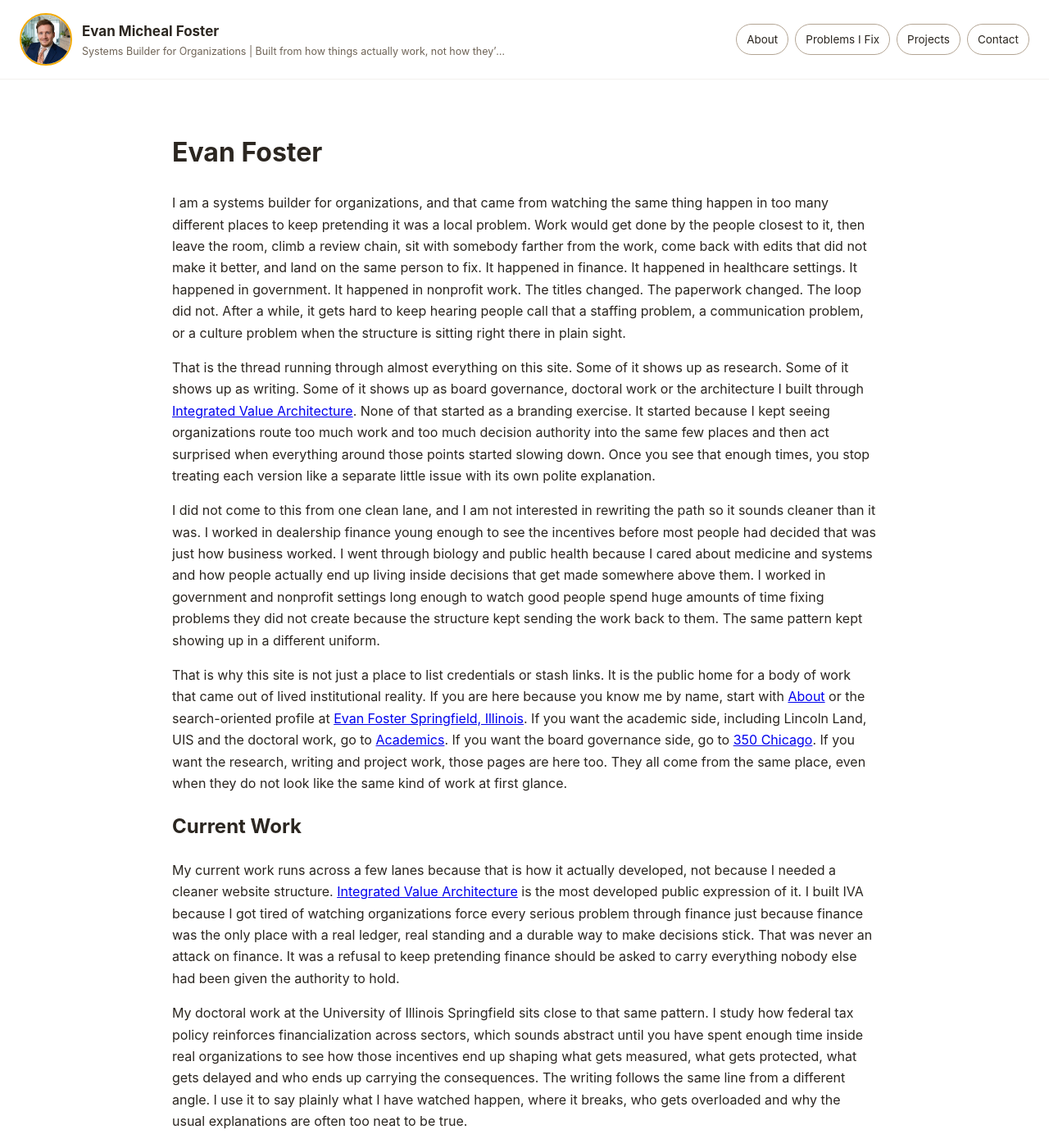
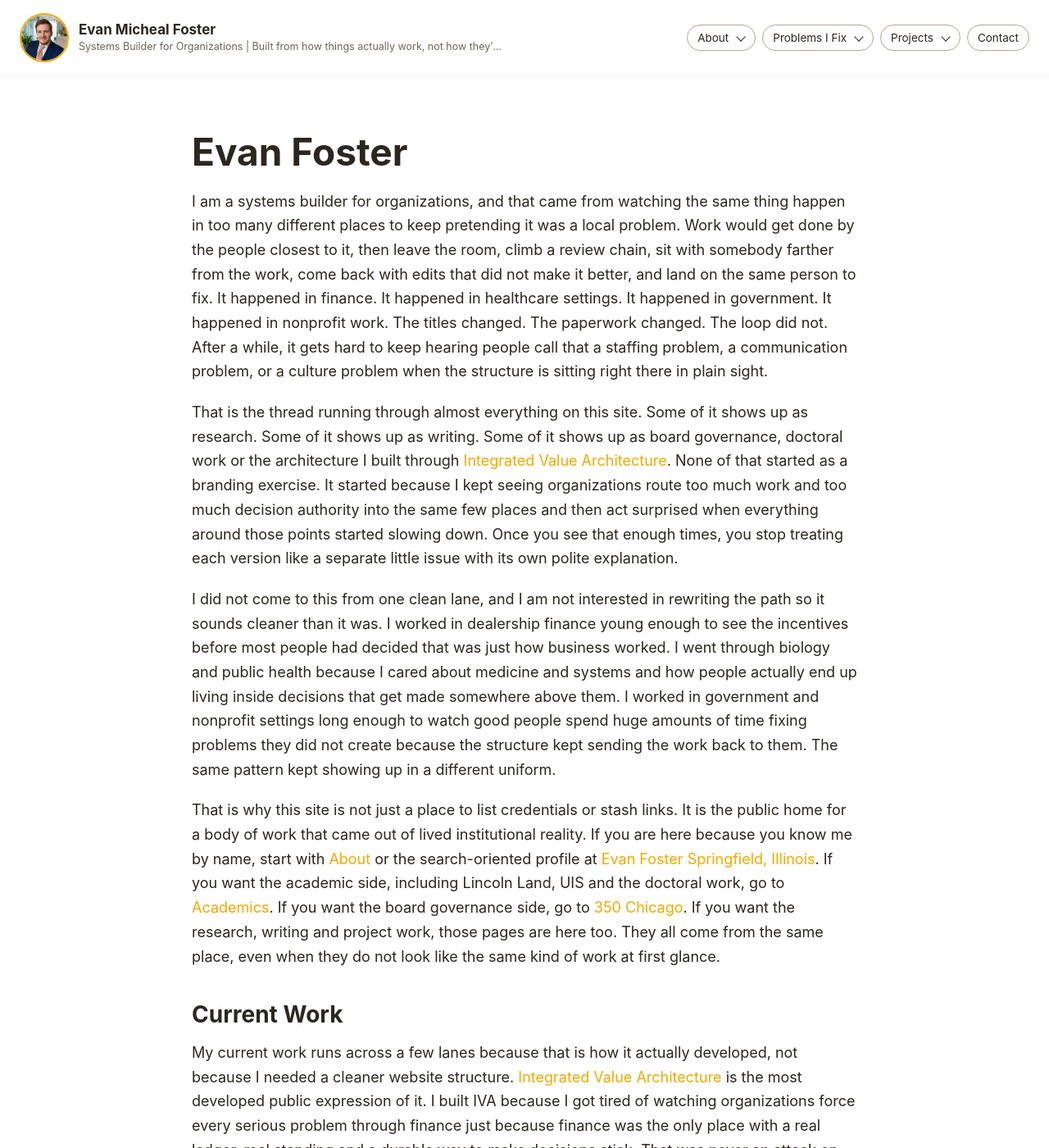
Before and after one commit to efost7873/evanmichealfoster.com, a Jekyll site: the page built from index.md, in a window 1280 px wide and 1400 px high. Shown: the whole window at 82% size. Built offline with Jekyll 4.4.1, drawn with Linux system fonts in a browser that asks for light colours.

Commit message:
Update style.css

```diff
--- a/css/style.css
+++ b/css/style.css
@@ -13,6 +13,10 @@ line-height:1.65;
 img{
 max-width:100%;
 display:block;
+}
+
+*{
+box-sizing:border-box;
 }
 
 
@@ -40,6 +44,13 @@ display:flex;
 align-items:center;
 gap:12px;
 max-width:60%;
+min-width:0;
+}
+
+.site-photo-link{
+display:inline-flex;
+flex-shrink:0;
+text-decoration:none;
 }
 
 .site-photo{
@@ -47,11 +58,13 @@ width:60px;
 height:60px;
 border-radius:50%;
 border:2px solid #F2A900;
+object-fit:cover;
 }
 
 .site-identity{
 display:flex;
 flex-direction:column;
+min-width:0;
 }
 
 .site-name{
@@ -59,6 +72,11 @@ font-size:17px;
 font-weight:700;
 text-decoration:none;
 color:#2B2620;
+line-height:1.15;
+}
+
+.site-name:hover{
+color:#F2A900;
 }
 
 .site-tagline{
@@ -72,11 +90,10 @@ text-overflow:ellipsis;
 max-width:520px;
 }
 
-/* OPTION A responsiveness */
 @media (max-width:1100px){
-  .site-tagline{
-    white-space:normal;
-  }
+.site-tagline{
+white-space:normal;
+}
 }
 
 /* NAV */
@@ -98,12 +115,19 @@ padding:7px 12px;
 font-size:13.5px;
 text-decoration:none;
 color:#2B2620;
+line-height:1.2;
+display:inline-flex;
+align-items:center;
+justify-content:center;
+white-space:nowrap;
+transition:background .2s ease,color .2s ease,border-color .2s ease;
 }
 
-.nav-button:hover{
+a.nav-button:hover{
 background:#F2A900;
 color:#fff;
 border-color:#F2A900;
+text-decoration:none;
 }
 
 
@@ -111,6 +135,7 @@ border-color:#F2A900;
 
 .nav-dropdown{
 position:relative;
+flex-shrink:0;
 }
 
 .nav-dropdown summary{
@@ -118,17 +143,62 @@ list-style:none;
 cursor:pointer;
 }
 
+.nav-dropdown summary::-webkit-details-marker{
+display:none;
+}
+
+.nav-dropdown summary::marker{
+display:none;
+}
+
+.nav-dropdown summary.nav-button{
+padding-right:32px;
+position:relative;
+}
+
+.nav-dropdown summary.nav-button::after{
+content:"";
+position:absolute;
+right:13px;
+top:50%;
+width:7px;
+height:7px;
+margin-top:-5px;
+border-right:1.7px solid currentColor;
+border-bottom:1.7px solid currentColor;
+transform:rotate(45deg);
+transition:transform .2s ease, margin-top .2s ease;
+pointer-events:none;
+}
+
+.nav-dropdown[open] summary.nav-button{
+background:#F2A900;
+color:#fff;
+border-color:#F2A900;
+}
+
+.nav-dropdown[open] summary.nav-button::after{
+transform:rotate(-135deg);
+margin-top:-1px;
+}
+
 .nav-dropdown-menu{
 position:absolute;
-top:110%;
+top:calc(100% + 10px);
 left:0;
 background:#fff;
-border:1px solid #ddd;
-border-radius:12px;
+border:1px solid rgba(179,165,148,0.35);
+border-radius:16px;
 padding:10px;
 display:flex;
 flex-direction:column;
-gap:6px;
+gap:4px;
+min-width:220px;
+box-shadow:0 16px 42px rgba(43,38,32,0.12);
+z-index:1200;
+}
+
+.nav-dropdown-menu-compact{
 min-width:220px;
 }
 
@@ -136,11 +206,17 @@ min-width:220px;
 text-decoration:none;
 color:#2B2620;
 font-size:14px;
-padding:6px;
+line-height:1.35;
+padding:9px 10px;
+border-radius:10px;
+transition:background .2s ease,color .2s ease,transform .2s ease;
 }
 
 .nav-dropdown-menu a:hover{
 background:#fff4d6;
+color:#2B2620;
+text-decoration:none;
+transform:translateX(2px);
 }
 
 
@@ -152,6 +228,43 @@ CONTENT
 max-width:860px;
 margin:160px auto 80px auto;
 padding:0 24px;
+}
+
+h1{
+font-size:46px;
+line-height:1.1;
+margin:0 0 20px 0;
+}
+
+h2{
+margin-top:40px;
+margin-bottom:14px;
+font-size:28px;
+line-height:1.2;
+}
+
+p{
+margin:0 0 20px 0;
+font-size:18px;
+}
+
+ul,
+ol{
+margin:0 0 20px 24px;
+font-size:18px;
+}
+
+li{
+margin-bottom:8px;
+}
+
+a{
+color:#F2A900;
+text-decoration:none;
+}
+
+a:hover{
+text-decoration:underline;
 }
 
 
@@ -172,12 +285,37 @@ margin:0 auto;
 display:grid;
 grid-template-columns:1fr 1fr;
 gap:20px;
+align-items:start;
+}
+
+.footer-brand{
+display:flex;
+flex-direction:column;
+gap:6px;
+}
+
+.footer-name{
+font-size:18px;
+font-weight:700;
+color:#2B2620;
+}
+
+.footer-location{
+font-size:14px;
+color:#B3A594;
+}
+
+.footer-role{
+font-size:15px;
+color:#4a433d;
+max-width:320px;
 }
 
 .footer-groups{
 display:grid;
 grid-template-columns:1fr 1fr;
 gap:12px;
+align-items:start;
 }
 
 .footer-group{
@@ -185,36 +323,192 @@ background:#fff;
 border:1px solid #e9e2d8;
 border-radius:16px;
 overflow:hidden;
+box-shadow:0 2px 10px rgba(43,38,32,0.04);
+transition:box-shadow .2s ease;
+}
+
+.footer-group[open]{
+box-shadow:0 6px 18px rgba(43,38,32,0.08);
 }
 
 .footer-group summary{
+list-style:none;
+cursor:pointer;
 padding:12px 16px;
-cursor:pointer;
+font-size:14px;
 font-weight:600;
+line-height:1.25;
+color:#2B2620;
+position:relative;
+background:#fff;
+}
+
+.footer-group summary::-webkit-details-marker{
+display:none;
+}
+
+.footer-group summary::marker{
+display:none;
+}
+
+.footer-group summary::after{
+content:"";
+position:absolute;
+right:16px;
+top:50%;
+width:7px;
+height:7px;
+margin-top:-5px;
+border-right:1.7px solid currentColor;
+border-bottom:1.7px solid currentColor;
+transform:rotate(45deg);
+transition:transform .2s ease, margin-top .2s ease;
+pointer-events:none;
+}
+
+.footer-group[open] summary::after{
+transform:rotate(-135deg);
+margin-top:-1px;
 }
 
 .footer-group-links{
-padding:10px;
+padding:6px 10px 10px 10px;
 display:flex;
 flex-direction:column;
-gap:6px;
+gap:4px;
 }
 
 .footer-group-links a{
 text-decoration:none;
 color:#2B2620;
 font-size:14px;
+line-height:1.35;
+padding:8px 8px;
+border-radius:10px;
+transition:background .2s ease,color .2s ease,transform .2s ease;
 }
 
 .footer-group-links a:hover{
 background:#fff4d6;
+color:#2B2620;
+text-decoration:none;
+transform:translateX(2px);
 }
 
 .footer-meta{
 grid-column:1 / -1;
 display:flex;
 justify-content:space-between;
+gap:20px;
 font-size:13px;
 color:#777;
 margin-top:20px;
 }
+
+.footer-meta p{
+margin:0;
+font-size:13px;
+}
+
+
+/* =======================================================
+RESPONSIVE
+======================================================= */
+
+@media (max-width:980px){
+
+.site-header{
+flex-direction:column;
+align-items:flex-start;
+gap:14px;
+}
+
+.site-brand{
+max-width:100%;
+}
+
+.floating-nav{
+margin-left:0;
+flex-wrap:wrap;
+}
+
+.content{
+margin:200px auto 70px auto;
+padding:0 22px;
+}
+
+.footer-inner{
+grid-template-columns:1fr;
+gap:20px;
+}
+
+.footer-groups{
+grid-template-columns:1fr 1fr;
+}
+
+.footer-meta{
+flex-direction:column;
+gap:8px;
+justify-content:flex-start;
+}
+
+}
+
+@media (max-width:700px){
+
+.site-photo{
+width:56px;
+height:56px;
+}
+
+.site-name{
+font-size:16px;
+}
+
+.site-tagline{
+font-size:12px;
+}
+
+.nav-button{
+font-size:13px;
+padding:7px 11px;
+}
+
+.nav-dropdown summary.nav-button{
+padding-right:29px;
+}
+
+.nav-dropdown summary.nav-button::after{
+right:11px;
+}
+
+.nav-dropdown-menu{
+position:static;
+margin-top:8px;
+box-shadow:0 8px 24px rgba(43,38,32,0.08);
+}
+
+.content{
+margin:220px auto 60px auto;
+padding:0 18px;
+}
+
+h1{
+font-size:36px;
+}
+
+h2{
+font-size:24px;
+}
+
+p,
+ul,
+ol{
+font-size:17px;
+}
+
+.footer-groups{
+grid-template-columns:1fr;
+}
+
+}
```
